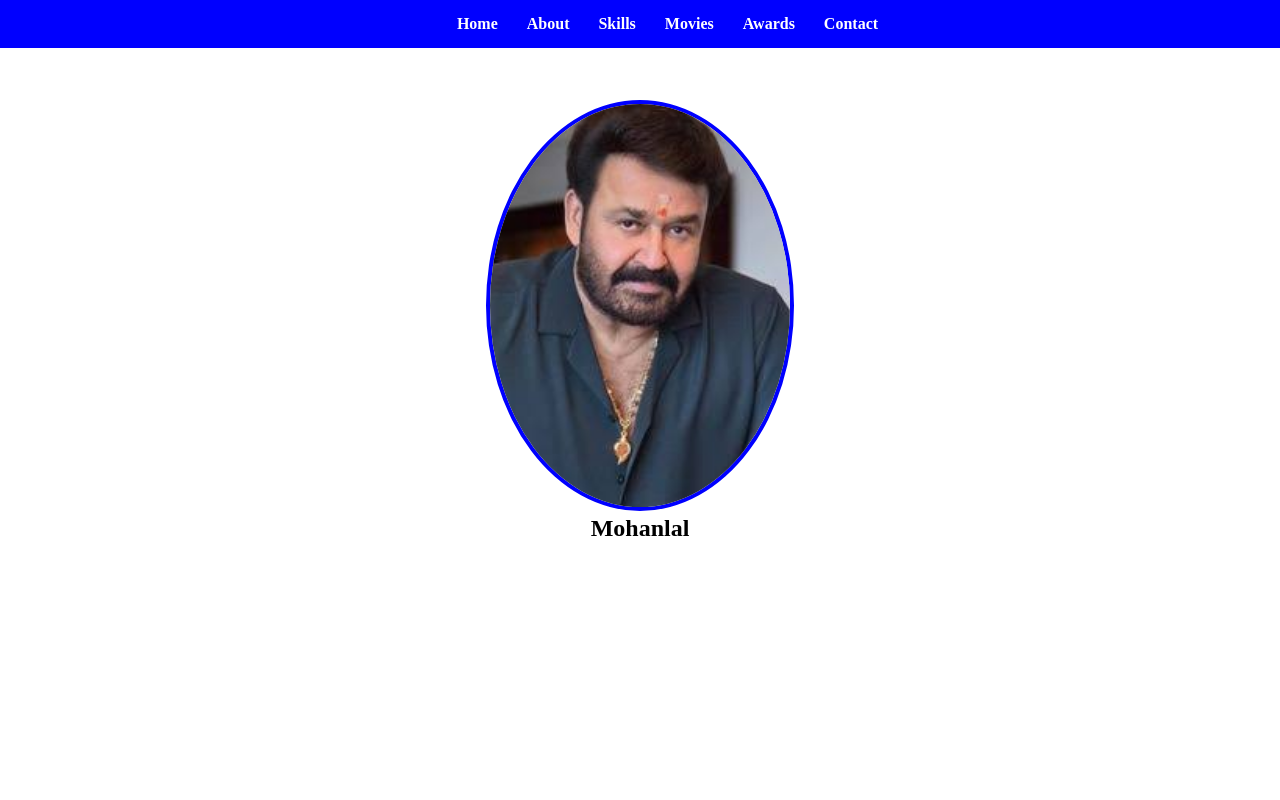
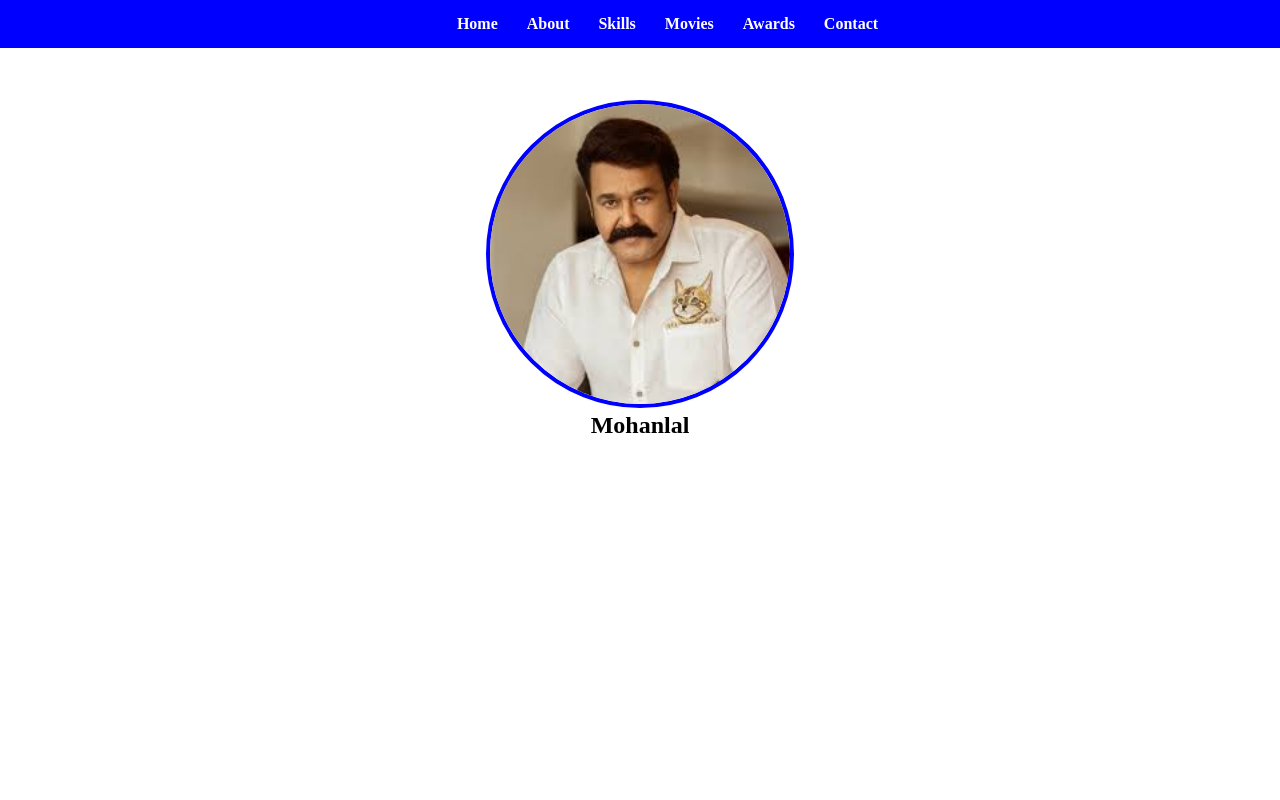
Before and after one commit to nandananandu821-create/portf, a plain HTML site: page index.html in a window 1280 px wide. Shown: the top 800 px of the page. Drawn offline with Linux system fonts and the light colour scheme.

Commit message:
Second Commit

```diff
--- a/index.html
+++ b/index.html
@@ -104,7 +104,7 @@
     </nav>
 
     <section id="home">
-        <img src="download (2).jpg">
+        <img src="download (9).jpg">
         <h1>Mohanlal</h1>
     </section>
 
@@ -121,6 +121,7 @@
             <div class="skill">Action</div>
             <div class="skill">Comedy</div>
             <div class="skill">Dance</div>
+            <div class="skill">Direction</div>
             <div class="skill">Voice Modulation</div>
         </div>
     </section>
```
